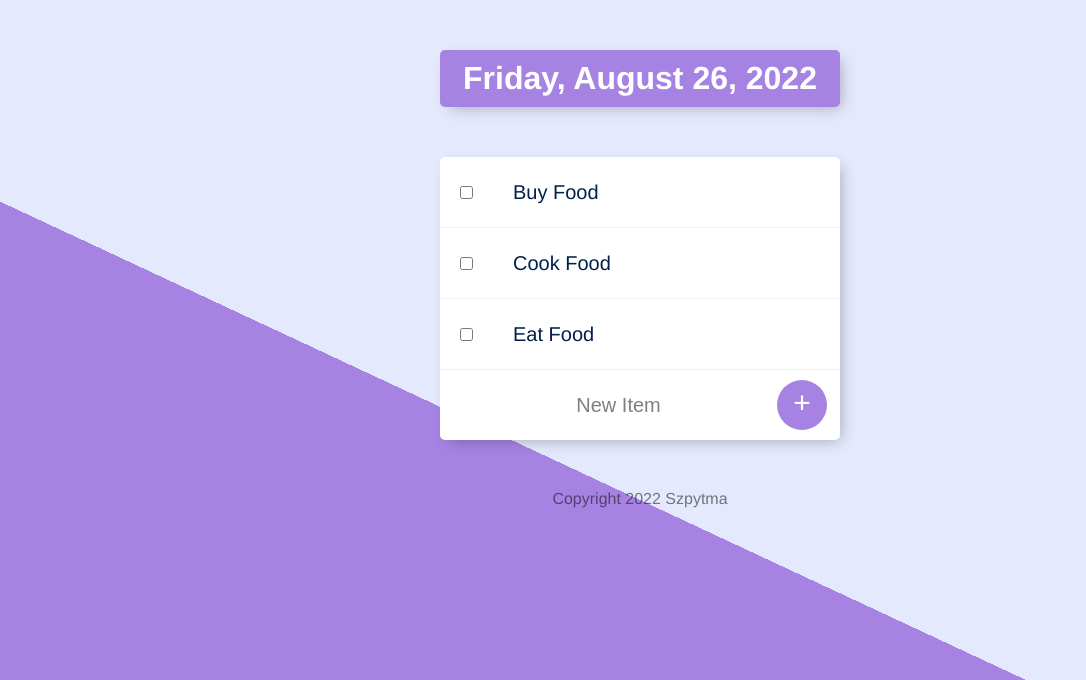
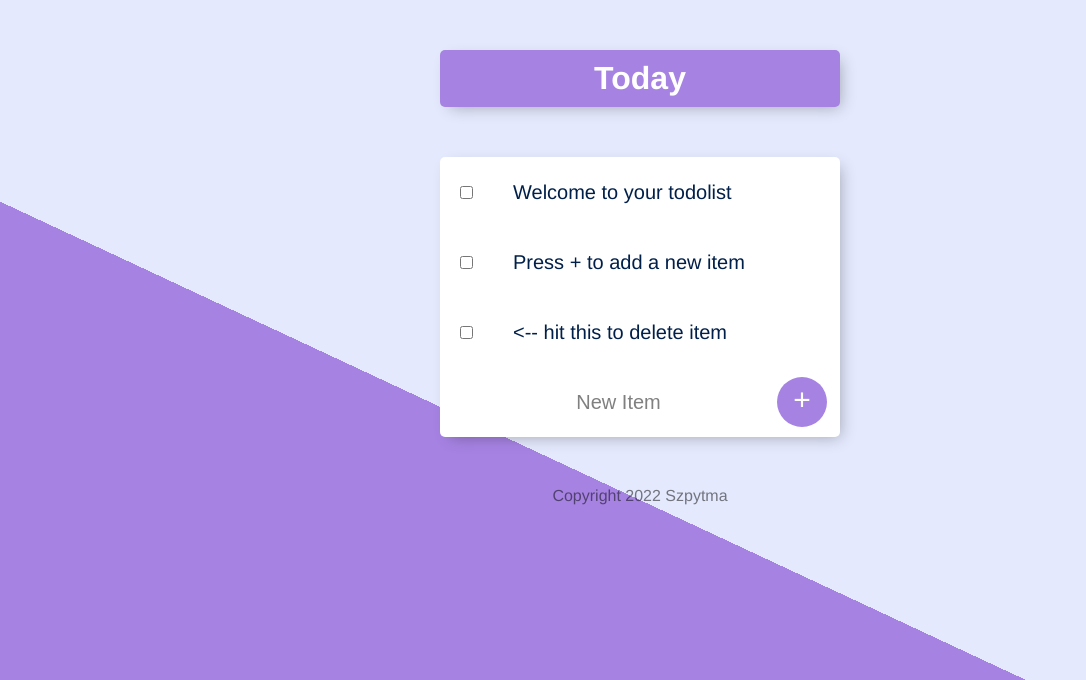
Before and after one commit to Szpytma/todolist-v1, a Node server app: page / in a window 1280 px wide. Shown: the top 680 px of the page, without its empty margins (0-1086 px from the left). Run offline with Node 20, Linux system fonts and the light colour scheme; data comes from the database, SQL or seed files in the repository; some libraries are stand-ins or nearby versions.

Commit message:
updated project with db

```diff
--- a/app.js
+++ b/app.js
@@ -1,40 +1,100 @@
 const express = require("express");
 const bodyParser = require("body-parser");
-const port = 3000;
-const date = require(__dirname + "/date.js");
+const mongoose = require("mongoose");
 
 const app = express();
 app.use(express.static(__dirname + "/public"));
-const items = ["Buy Food", "Cook Food", "Eat Food"];
-const workItems = [];
-
+app.use(bodyParser.urlencoded({ extended: true }));
 app.set("view engine", "ejs");
 
-app.use(bodyParser.urlencoded({ extended: true }));
-app.use(express.static("public"));
+const url = "mongodb://localhost:27017/todolistDB";
+const port = 3000;
+
+//Creating && connecting to the new db || Connectiong to the already created db
+mongoose.connect(url);
+
+// Creating a new collection in db
+const itemsSchema = { name: String };
+const Item = mongoose.model("Item", itemsSchema);
+const item1 = new Item({ name: "Welcome to your todolist" });
+const item2 = new Item({ name: "Press + to add a new item" });
+const item3 = new Item({ name: "<-- hit this to delete item" });
+
+const listSchema = { name: String, items: [itemsSchema] };
+const List = mongoose.model("List", listSchema);
+
+const defaultItems = [item1, item2, item3];
+
 app.get("/", function (req, res) {
-  const day = date.getDate();
-  res.render("list", { listTitle: day, newListItems: items });
+  Item.find({}, function (err, foundItems) {
+    res.render("list", { listTitle: "Today", newListItems: foundItems });
+  });
 });
 
-app.get("/work", function (req, res) {
-  res.render("list", { listTitle: "Work List", newListItems: workItems });
+//Add new item to the database
+app.post("/", function (req, res) {
+  const itemName = req.body.newItem;
+  const listName = req.body.list;
+
+  const item = Item({ name: itemName });
+
+  if (listName === "Today") {
+    item.save();
+    res.redirect("/");
+  } else {
+    List.findOne({ name: listName }, function (err, foundList) {
+      foundList.items.push(item);
+      foundList.save();
+      res.redirect("/" + listName);
+    });
+  }
+});
+
+//Remove an item from the database
+app.post("/delete", function (req, res) {
+  const checkedItemId = req.body.checkbox;
+  Item.findByIdAndDelete(checkedItemId, function (err) {
+    if (!err);
+    console.log("Item with id " + checkedItemId + " was deleted");
+    res.redirect("/");
+  });
+});
+
+// Create an custom collection via dynamic route
+app.get("/:customListName", function (req, res) {
+  const customListName = req.params.customListName;
+
+  List.findOne({ name: customListName }, function (err, foundList) {
+    if (!err) {
+      if (!foundList) {
+        // Create a new list
+        const list = new List({ name: customListName, items: defaultItems });
+        list.save();
+        res.redirect("/" + customListName);
+      } else {
+        //Show an existing list
+        res.render("list", {
+          listTitle: foundList.name,
+          newListItems: foundList.items,
+        });
+      }
+    }
+  });
 });
 
 app.get("/about", function (req, res) {
   res.render("about");
 });
 
-app.post("/", function (req, res) {
-  const item = req.body.newItem;
+//Method to populate defaultItems inside db
+let populateDefaultItems = function () {
+  Item.insertMany(defaultItems, function (err) {
+    if (!err) {
+      console.log(defaultItems + " was added to DB");
+    }
+  });
+};
 
-  if (req.body.list === "Work List") {
-    workItems.push(item);
-    res.redirect("/work");
-  } else {
-    items.push(item);
-    res.redirect("/");
-  }
-});
+populateDefaultItems();
 
 app.listen(process.env.PORT || port);
--- a/date.js
+++ /dev/null
@@ -1,20 +0,0 @@
-exports.getDate = function () {
-  const today = new Date();
-  const options = {
-    weekday: "long",
-    day: "numeric",
-    month: "long",
-    year: "numeric",
-  };
-
-  return today.toLocaleDateString("en-us", options);
-};
-
-exports.getDay = function () {
-  const today = new Date();
-  const options = {
-    weekday: "long",
-  };
-
-  return today.toLocaleDateString("en-us", options);
-};
--- a/package.json
+++ b/package.json
@@ -11,6 +11,7 @@
   "dependencies": {
     "body-parser": "^1.20.0",
     "ejs": "^3.1.8",
-    "express": "^4.18.1"
+    "express": "^4.18.1",
+    "mongoose": "^6.5.3"
   }
 }
--- a/public/css/styles.css
+++ b/public/css/styles.css
@@ -1,8 +1,8 @@
 html {
-  background-color: #E4E9FD;
-  background-image: -webkit-linear-gradient(65deg, #A683E3 50%, #E4E9FD 50%);
+  background-color: #e4e9fd;
+  background-image: -webkit-linear-gradient(65deg, #a683e3 50%, #e4e9fd 50%);
   min-height: 1000px;
-  font-family: 'helvetica neue';
+  font-family: "helvetica neue";
 }
 
 h1 {
@@ -19,7 +19,7 @@ h1 {
 }
 
 #heading {
-  background-color: #A683E3;
+  background-color: #a683e3;
   text-align: center;
 }
 
@@ -27,16 +27,16 @@ h1 {
   min-height: 70px;
   display: flex;
   align-items: center;
-  border-bottom: 1px solid #F1F1F1;
+  border-bottom: 1px solid #f1f1f1;
 }
 
 .item:last-child {
   border-bottom: 0;
 }
 
-input:checked+p {
+input:checked + p {
   text-decoration: line-through;
-  text-decoration-color: #A683E3;
+  text-decoration-color: #a683e3;
 }
 
 input[type="checkbox"] {
@@ -51,7 +51,7 @@ p {
   color: #00204a;
 }
 
-form {
+form.item {
   text-align: center;
   margin-left: 20px;
 }
@@ -61,7 +61,7 @@ button {
   width: 50px;
   border-radius: 50%;
   border-color: transparent;
-  background-color: #A683E3;
+  background-color: #a683e3;
   color: #fff;
   font-size: 30px;
   padding-bottom: 6px;
@@ -81,7 +81,7 @@ input[type="text"] {
 
 input[type="text"]:focus {
   outline: none;
-  box-shadow: inset 0 -3px 0 0 #A683E3;
+  box-shadow: inset 0 -3px 0 0 #a683e3;
 }
 
 ::placeholder {
--- a/views/list.ejs
+++ b/views/list.ejs
@@ -3,13 +3,21 @@
 <div class="box" id="heading">
   <h1><%= listTitle %></h1>
 </div>
+
 <div class="box">
-  <% for( let i = 0; i < newListItems.length; i++ ) { %>
-  <div class="item">
-    <input type="checkbox" />
-    <p><%= newListItems[i] %></p>
-  </div>
-  <% } %>
+  <% newListItems.forEach(element => { %>
+  <form action="/delete" method="post">
+    <div class="item">
+      <input
+        type="checkbox"
+        name="checkbox"
+        value="<%=element._id%>"
+        onChange="this.form.submit()"
+      />
+      <p><%= element.name%></p>
+    </div>
+  </form>
+  <% }) %>
 
   <form class="item" action="/" method="post">
     <input
```
Also changed, not shown: 1 other file.
